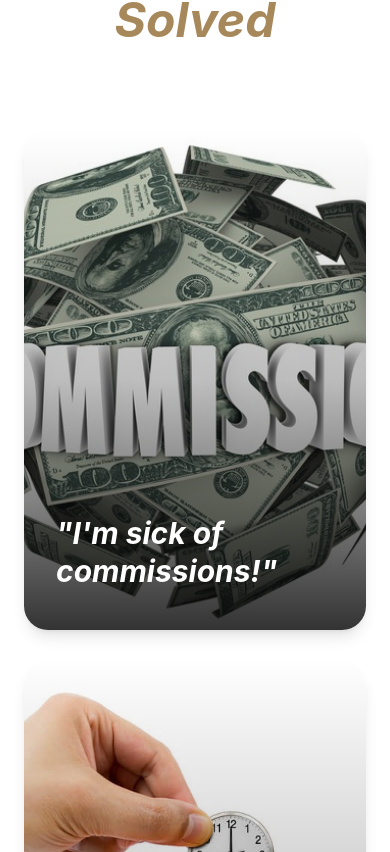
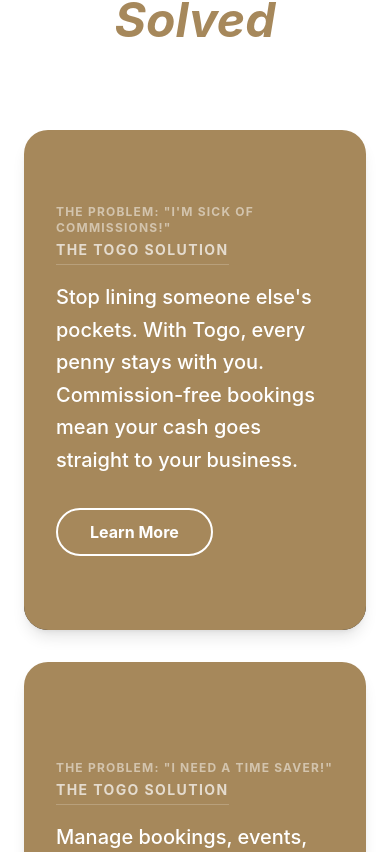
Before and after one commit to israelope/togoapp, a React (Vite) app: page / in a window 390 px wide. Shown: the part 1192-2044 px from the top of the page. Built offline with nearby package versions, Linux system fonts and the light colour scheme.

Commit message:
Fixed tet not revealing issue on mobile

```diff
--- a/src/home/ProblemCard.tsx
+++ b/src/home/ProblemCard.tsx
@@ -1,5 +1,3 @@
-
-
 interface ProblemCardProps {
   problem: string;
   solution: string;
@@ -9,30 +7,46 @@
 const ProblemCard = ({ problem, solution, imageSrc }: ProblemCardProps) => {
   return (
     <div className="group relative h-[500px] w-full rounded-3xl overflow-hidden cursor-pointer shadow-lg">
-      {/* Background Image */}
+      {/* Background Image - Scale only on desktop hover */}
       <img
         src={imageSrc}
         alt={problem}
-        className="absolute inset-0 h-full w-full object-cover transition-transform duration-700 group-hover:scale-110"
+        className="absolute inset-0 h-full w-full object-cover transition-transform duration-700 md:group-hover:scale-110"
       />
 
-      {/* Dark Overlay (Initial State) */}
-      <div className="absolute inset-0 bg-gradient-to-t from-black/80 via-black/20 to-transparent transition-opacity duration-500 group-hover:opacity-0" />
+      {/* 1. Dark Overlay: Always on for mobile, fades on desktop hover */}
+      <div className="absolute inset-0 bg-gradient-to-t from-black/90 via-black/40 to-transparent transition-opacity duration-500 md:group-hover:opacity-0" />
 
-      {/* Problem Title (Visible at start) */}
-      <div className="absolute bottom-10 left-8 right-8 transition-all duration-500 group-hover:translate-y-[-20px] group-hover:opacity-0">
+      {/* 2. Problem Title: Visible ONLY on desktop (hidden on mobile) */}
+      <div className="hidden md:block absolute bottom-10 left-8 right-8 transition-all duration-500 group-hover:translate-y-[-20px] group-hover:opacity-0">
         <h3 className="text-white text-3xl md:text-4xl font-bold italic leading-tight">
           "{problem}"
         </h3>
       </div>
 
-      {/* Solution Reveal (Hover State) */}
-      <div className="absolute inset-0 bg-brand-gold p-10 flex flex-col justify-center items-start opacity-0 group-hover:opacity-100 transition-all duration-500 ease-in-out translate-y-4 group-hover:translate-y-0">
-        <span className="text-white/60 uppercase tracking-widest text-sm font-bold mb-4">The Togo Solution</span>
+      {/* 3. Solution Reveal Logic:
+          - Mobile: Always visible (opacity-100)
+          - Desktop: Only on hover (md:opacity-0 md:group-hover:opacity-100)
+      */}
+      <div className="absolute inset-0 bg-brand-gold p-8 md:p-10 flex flex-col justify-center items-start
+                      transition-all duration-500 ease-in-out
+                      opacity-100 md:opacity-0 md:group-hover:opacity-100
+                      translate-y-0 md:translate-y-4 md:group-hover:translate-y-0">
+
+        {/* Mobile Header: Reminds them what the problem was since the title is gone */}
+        <span className="text-white/50 uppercase tracking-widest text-xs font-bold mb-1 md:hidden">
+          The Problem: "{problem}"
+        </span>
+
+        <span className="text-white/70 uppercase tracking-widest text-sm font-bold mb-4 border-b border-white/20 pb-1">
+          The Togo Solution
+        </span>
+
         <p className="text-white text-xl md:text-2xl font-medium leading-relaxed">
           {solution}
         </p>
-        <button className="mt-8 border-2 border-white text-white px-6 py-2 rounded-full font-bold hover:bg-white hover:text-brand-gold transition-colors">
+
+        <button className="mt-8 border-2 border-white text-white px-8 py-2.5 rounded-full font-bold hover:bg-white hover:text-brand-gold transition-all active:scale-95">
           Learn More
         </button>
       </div>
```
